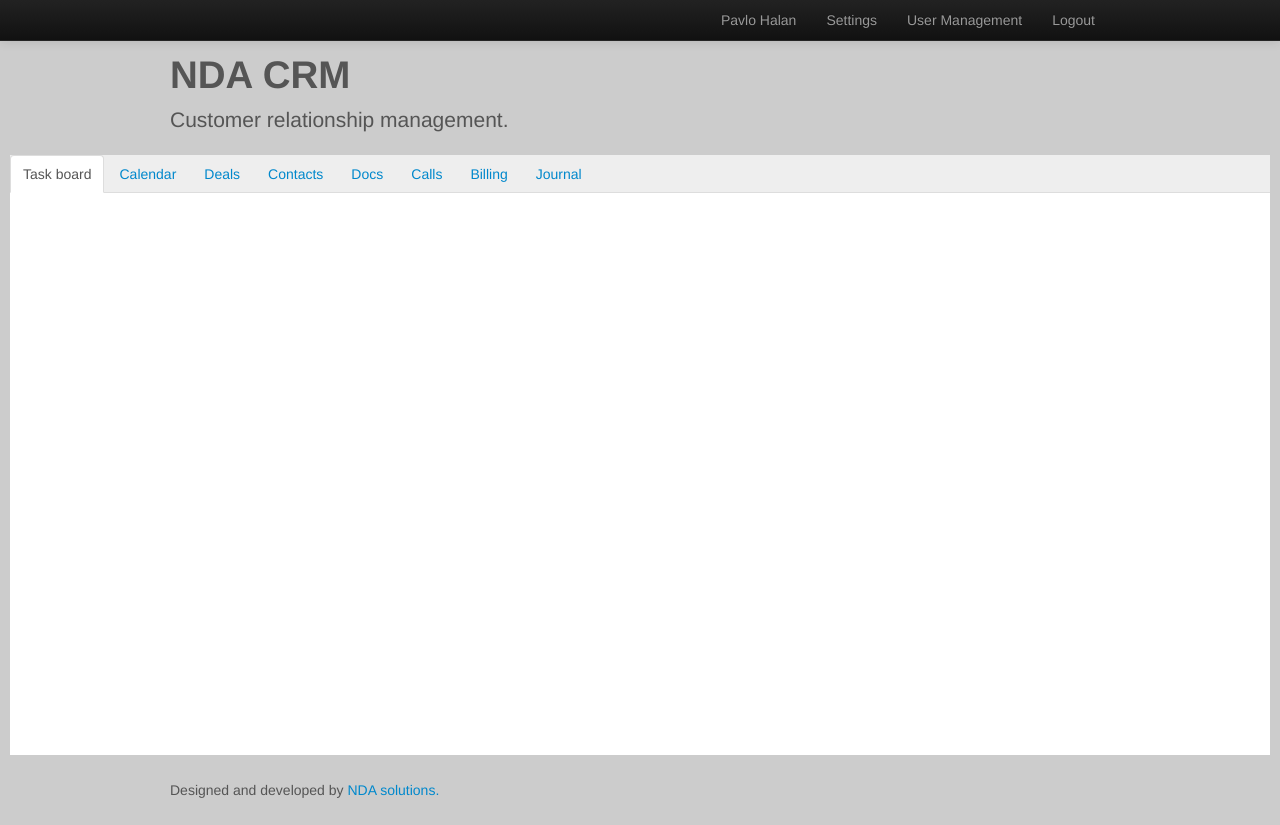
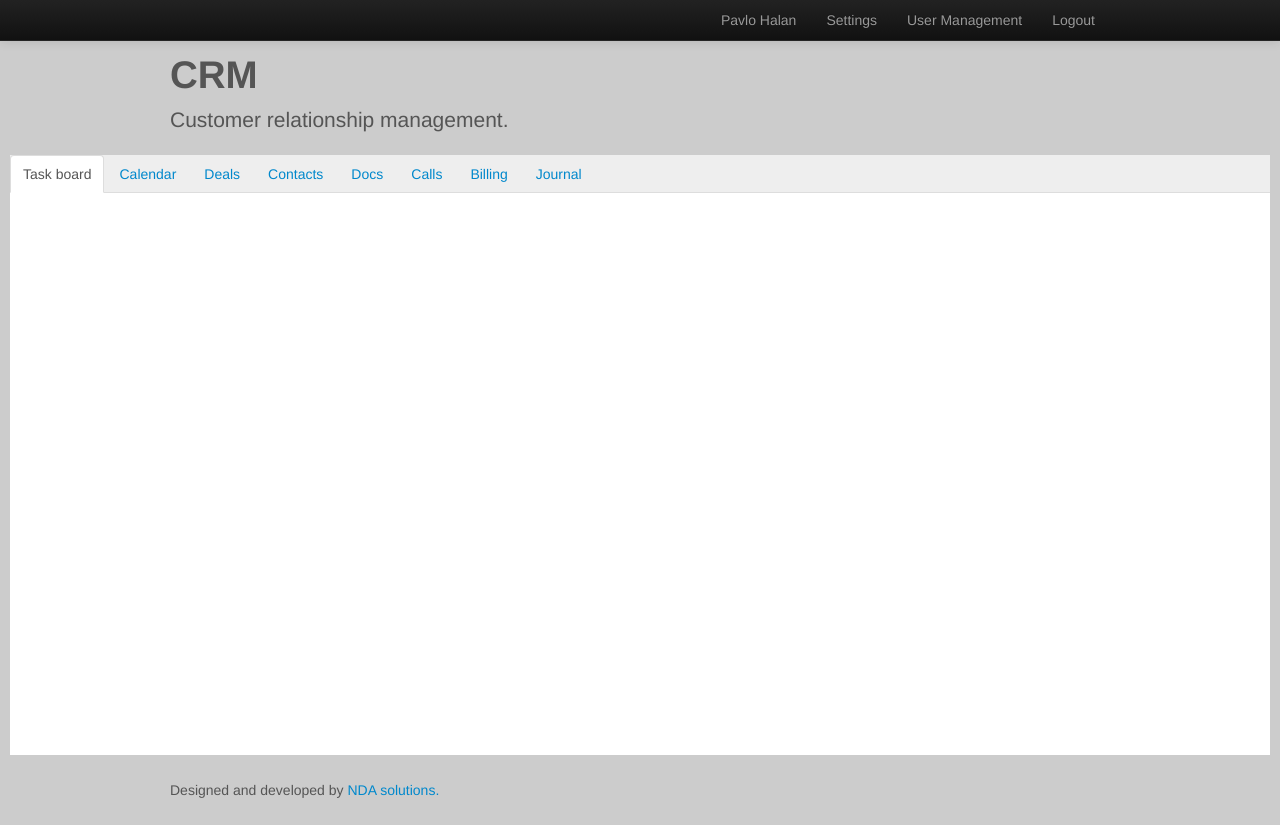
Before and after one commit to pavlo666/nubis_crm, a plain HTML site: page index.html in a window 1280 px wide. Drawn offline with Linux system fonts and the light colour scheme.

Commit message:
Update remove

```diff
--- a/index.html
+++ b/index.html
@@ -50,7 +50,7 @@
 		</div>
 		<header class="crm-header" id="overview">
 		  <div class="container">
-			<h1>NDA CRM</h1>
+			<h1> CRM</h1>
 			<p class="lead">Customer relationship management.</p>
 		  </div>
 		</header>
```
